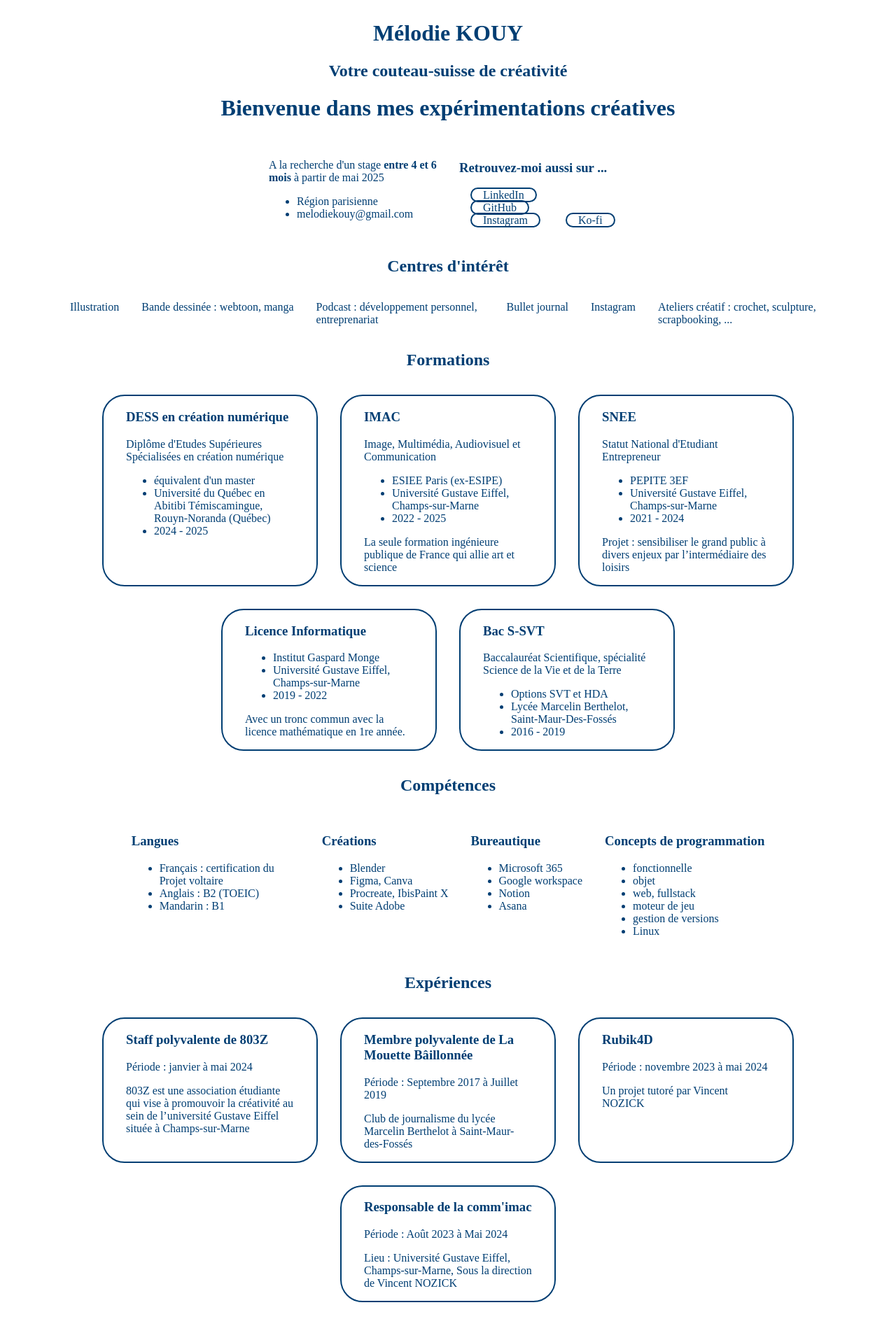
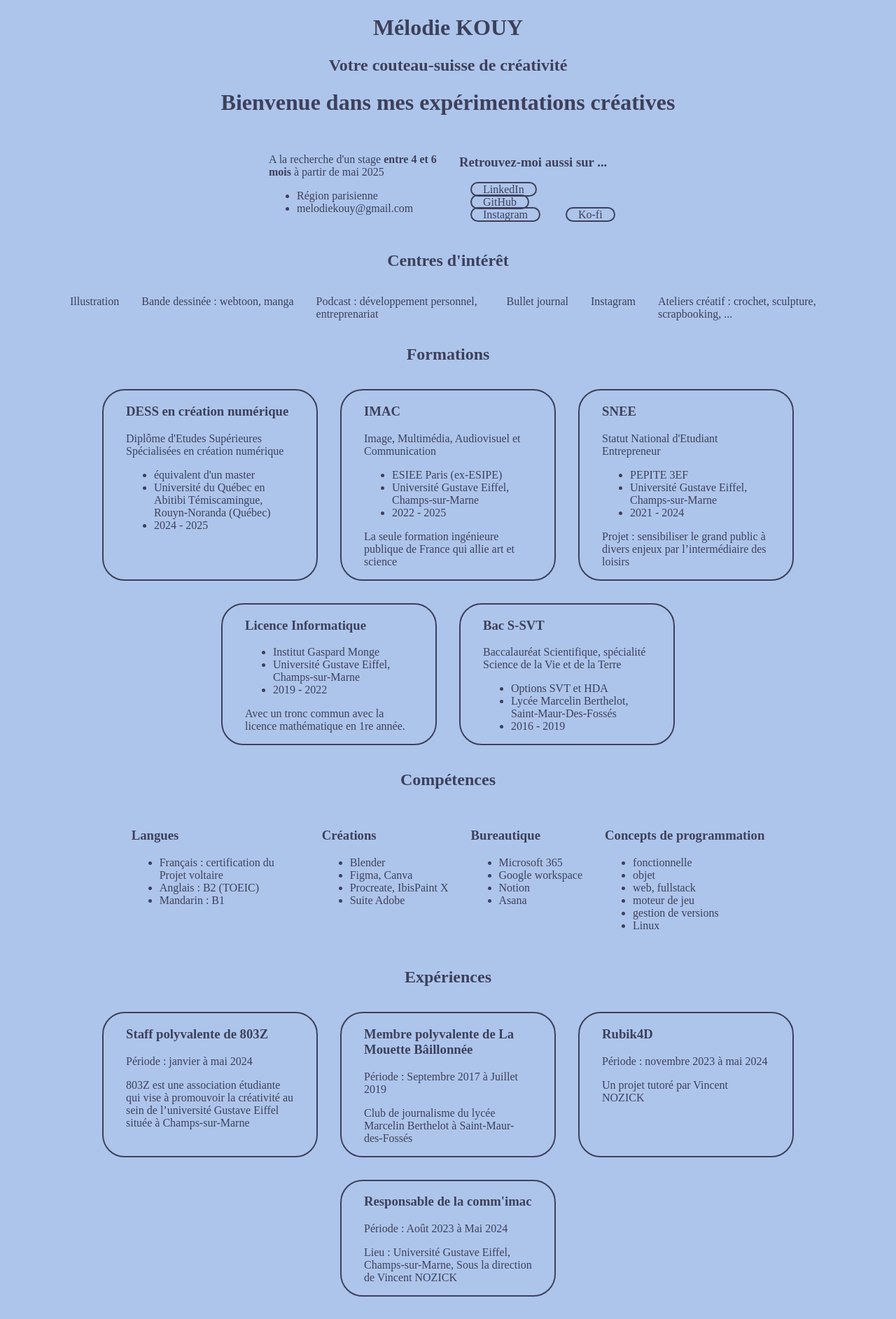
Before and after one commit to Melokye/Melokye.github.io, a Jekyll site: the page built from index.html, in a window 1280 px wide. Shown: the whole page at 70% size. Built offline with Jekyll 4.4.1, drawn with Linux system fonts in a browser that asks for light colours.

Commit message:
modularisation charte graphique

```diff
--- a/_sass/main.scss
+++ b/_sass/main.scss
@@ -1,5 +1,10 @@
+// Charte graphique
+$hover-background-color: #3D405B;
+$hover-text-color: #8ACB88;
+$background-color: #AEC5EB;
+
 .current {
-    color: #3DF1CD;
+    color: $hover-text-color;
     text-decoration-line: underline;
 }
 
@@ -12,12 +17,11 @@
 .box {
     margin: 1rem;
     max-width: 15rem;
-
 }
 
 body{
-    background-color: white ;
-    color: #003E73;
+    background-color: $background-color;
+    color: $hover-background-color;
 }
 
 h1, h2{
@@ -29,31 +33,31 @@ ul{
 }
 
 a{
-    border: 2px solid #003E73;
+    border: 2px solid $hover-background-color;
     border-radius: 2rem;
 
-    color: #003E73;
+    color: $hover-background-color;
     text-decoration-line: none;
 
     padding-right: 1rem;
     padding-left: 1rem;
     margin: 1rem;
     &:hover{
-        color: #3DF1CD;
-        background-color: #003E73;
+        color: $hover-text-color;
+        background-color: $hover-background-color;
         border-radius: 2rem;
     }
 }
 
-nav {
-    border-radius: 2rem;
-    background-color: #003E73;
+// nav {
+//     border-radius: 2rem;
+//     background-color: $hover-background-color;
 
-    display: flex;
-    justify-content: end;
+//     display: flex;
+//     justify-content: end;
 
-    a{
-        color: white;
-        padding: 1rem;
-    }
-}
+//     a{
+//         color: white;
+//         padding: 1rem;
+//     }
+// }
```
